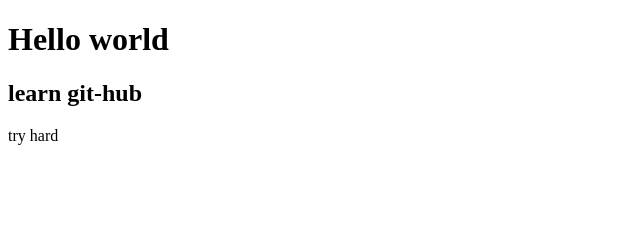
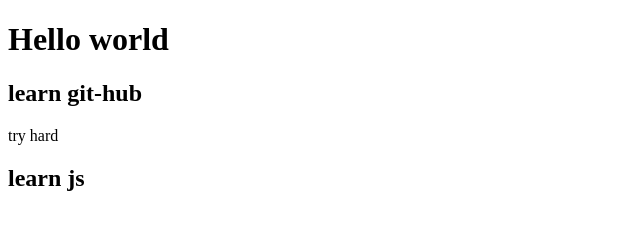
Before and after one commit to NguyenQuynhAnh1204/git-tutorial, a plain HTML site: page index.html in a window 1280 px wide. Shown: the full height of the page, 0-640 px from the left. Drawn offline with Linux system fonts and the light colour scheme.

Commit message:
update index.html

```diff
--- a/index.html
+++ b/index.html
@@ -13,5 +13,8 @@
         learn git-hub
     </h2>
     <p> try hard </p>
+    <h2>
+        learn js
+    </h2>
 </body>
 </html>
```
